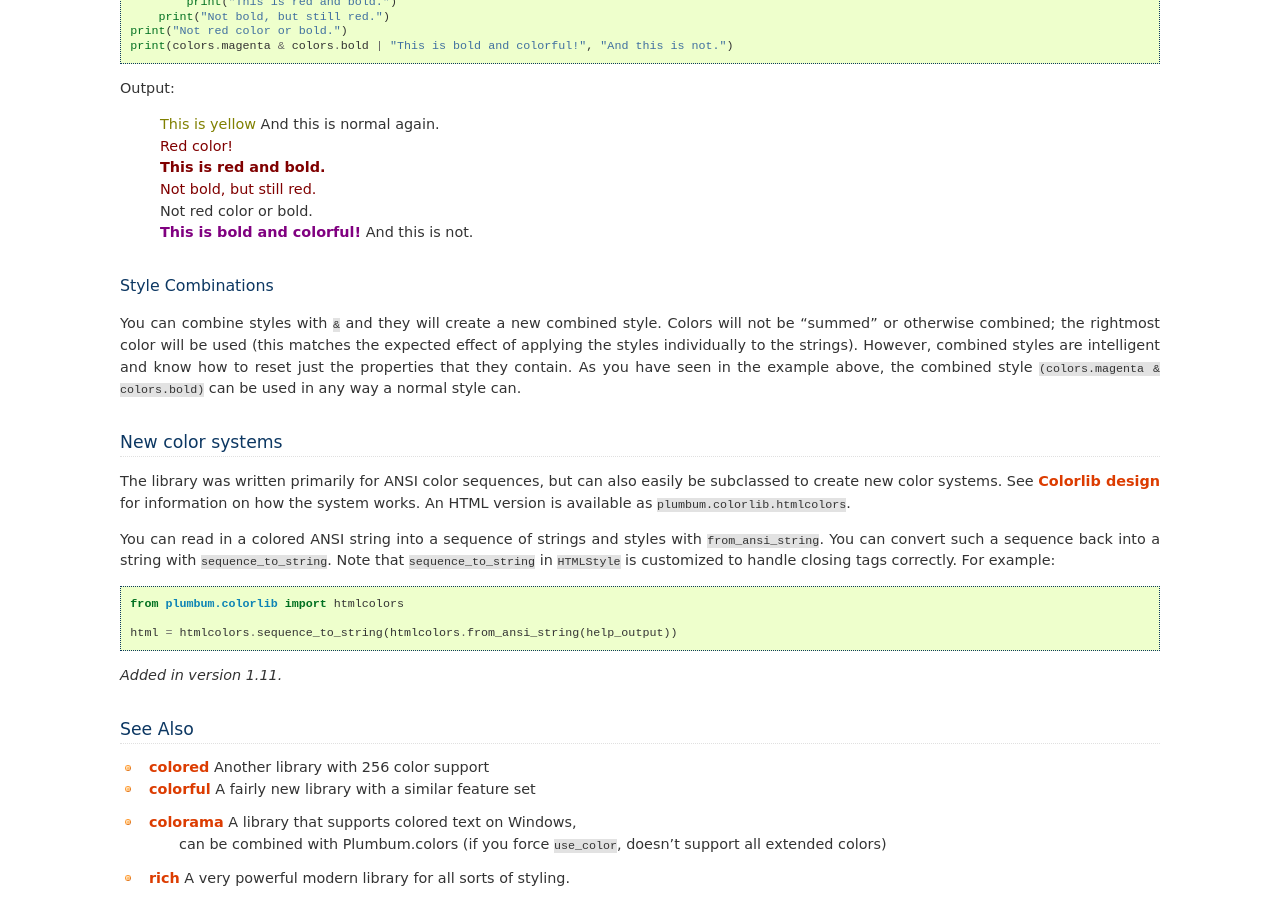
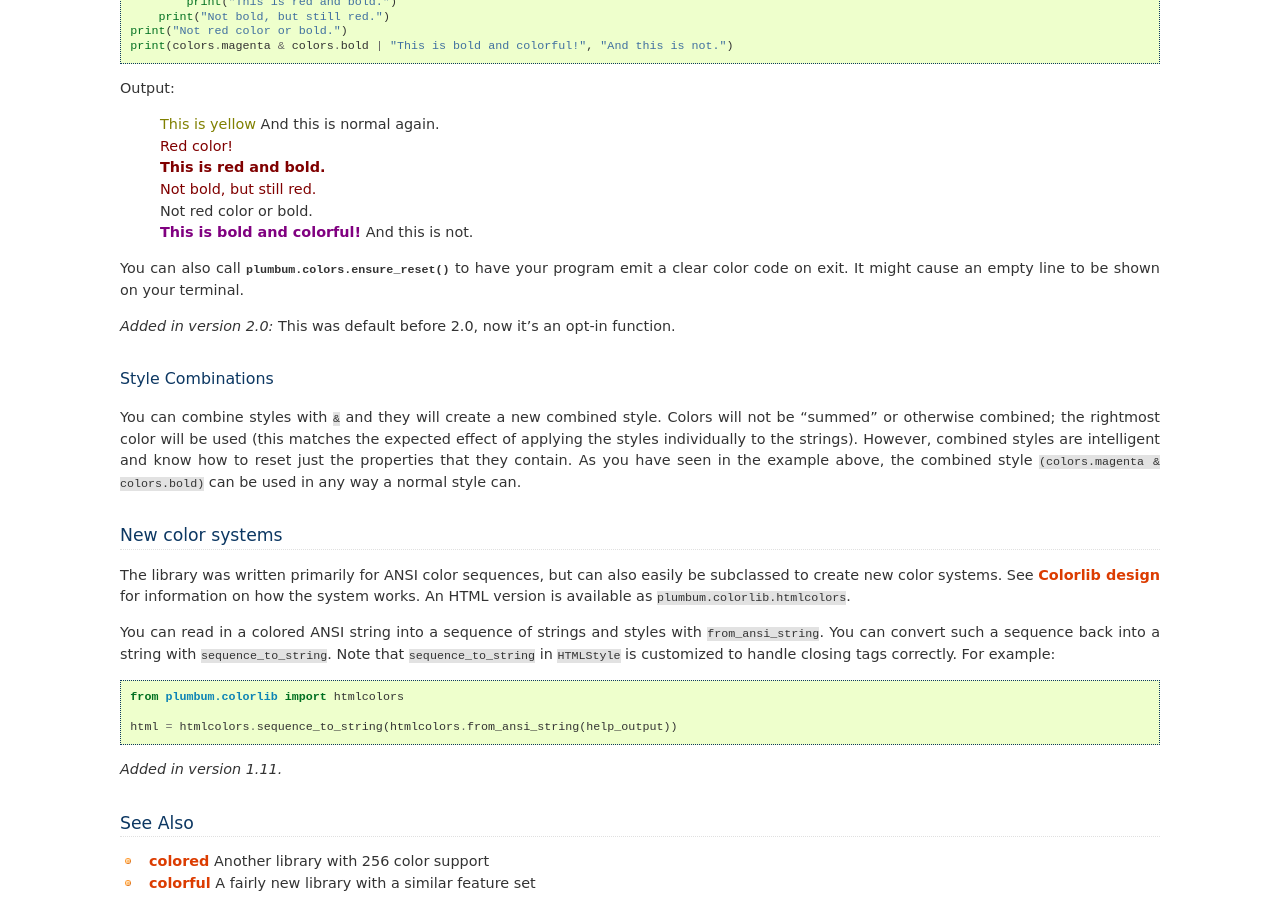
Before and after one commit to tomerfiliba/plumbum, a Sphinx documentation site: the page built from docs/colors.rst, in a window 1280 px wide and 900 px high, scrolled down 7247 px. Built offline with Sphinx 7.4.7, drawn with Linux system fonts in a browser that asks for light colours; the version number could not be read and is left out.

Commit message:
feat: drop atexit for colors
Signed-off-by: Henry Schreiner <henryfs@princeton.edu>

```diff
--- a/docs/api/colors.rst
+++ b/docs/api/colors.rst
@@ -3,7 +3,6 @@ Package plumbum.colors
 
 .. automodule:: plumbum.colors
    :members:
-   :special-members:
 
 plumbum.colorlib
 ----------------
--- a/docs/colors.rst
+++ b/docs/colors.rst
@@ -257,6 +257,14 @@ Output:
     </font>Not red color or bold.<br/>
     <font color="#800080"><b>This is bold and colorful!</b></font> And this is not.</p>
 
+
+You can also call :func:`plumbum.colors.ensure_reset` to have your program emit
+a clear color code on exit. It might cause an empty line to be shown on your terminal.
+
+.. versionadded:: 2.0
+
+   This was default before 2.0, now it's an opt-in function.
+
 Style Combinations
 ^^^^^^^^^^^^^^^^^^
 
```
Also changed, not shown: 1 other file.
